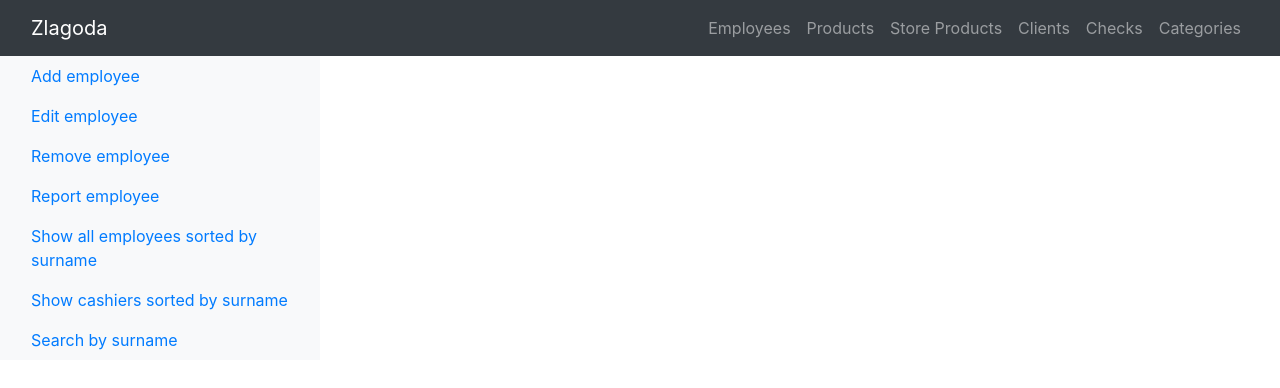
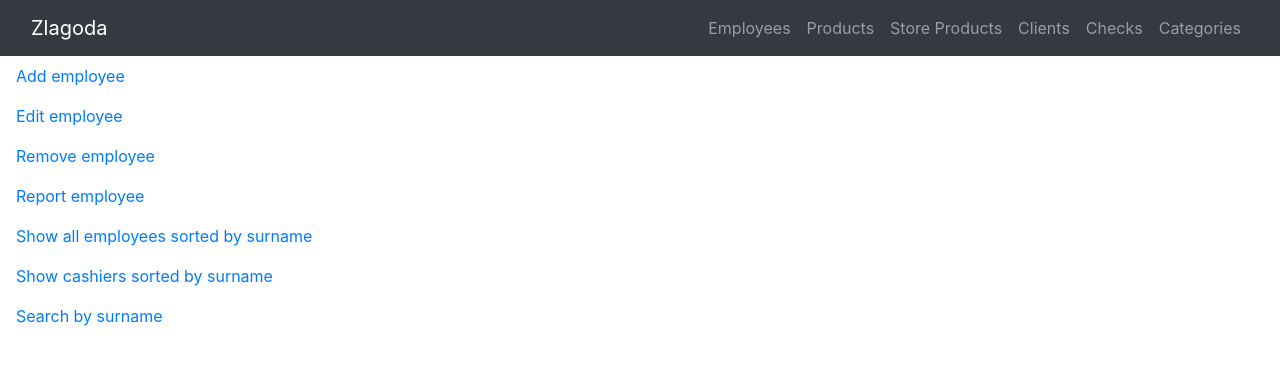
Before and after one commit to AnatoliyAndrus/zlagodaAngular, an Angular app: page / in a window 1280 px wide. Shown: the top 388 px of the page. Built offline with nearby package versions, Linux system fonts and the light colour scheme.

Commit message:
little changes

```diff
--- a/src/app/side-menu/side-menu.component.html
+++ b/src/app/side-menu/side-menu.component.html
@@ -1,6 +1,7 @@
 <div class="container-fluid"  >
   <div class="row">
-    <div class="col-lg-3 bg-light">
+    <div>
+<!--      class="col-lg-3 bg-light"-->
       <nav class="nav flex-column">
         <a *ngFor="let menuItem of menuItems" class="nav-link" href="#" (click)="onButtonClickFunction.emit(menuItem); $event.preventDefault()">{{menuItem}}</a>
       </nav>
```
